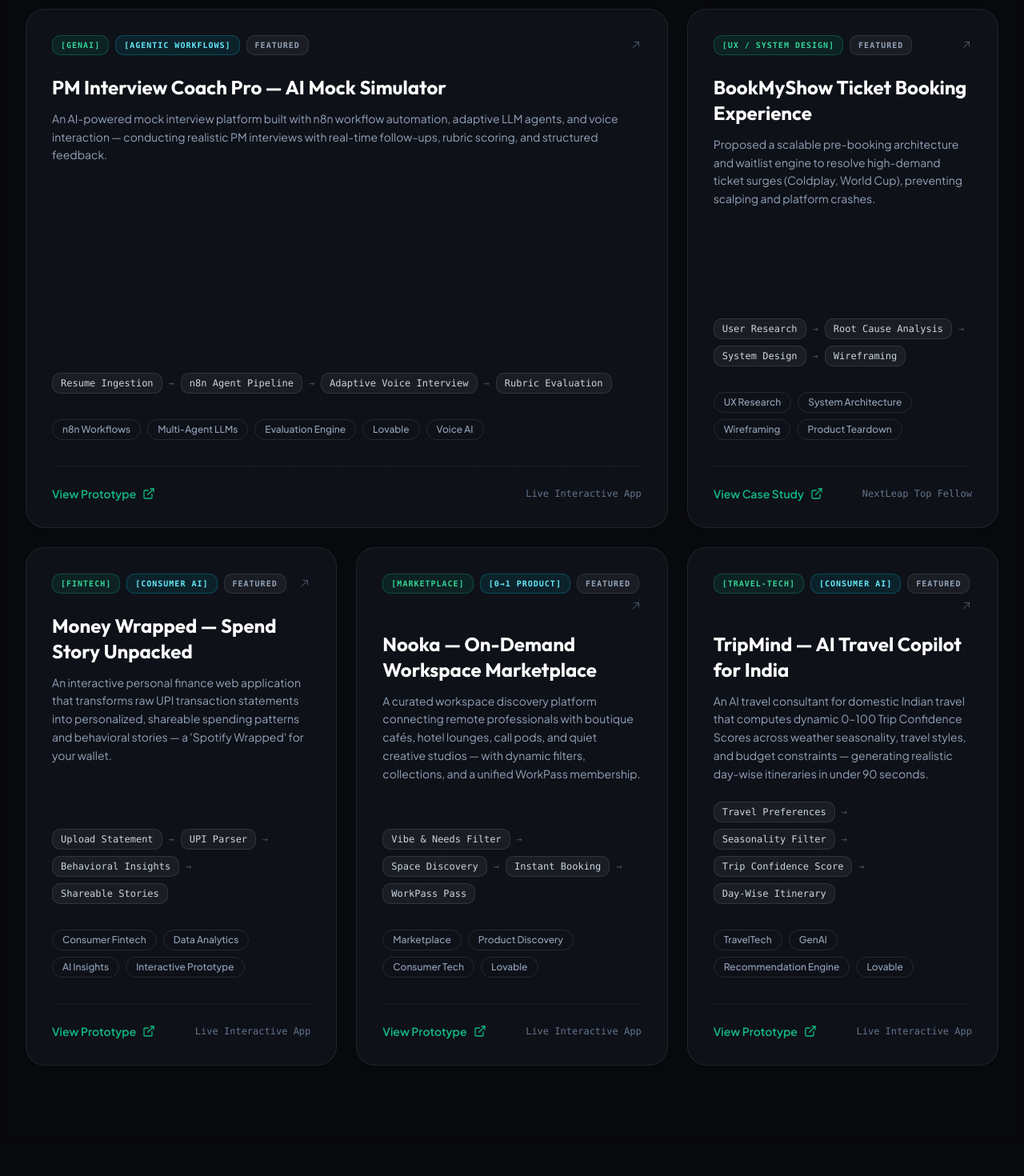
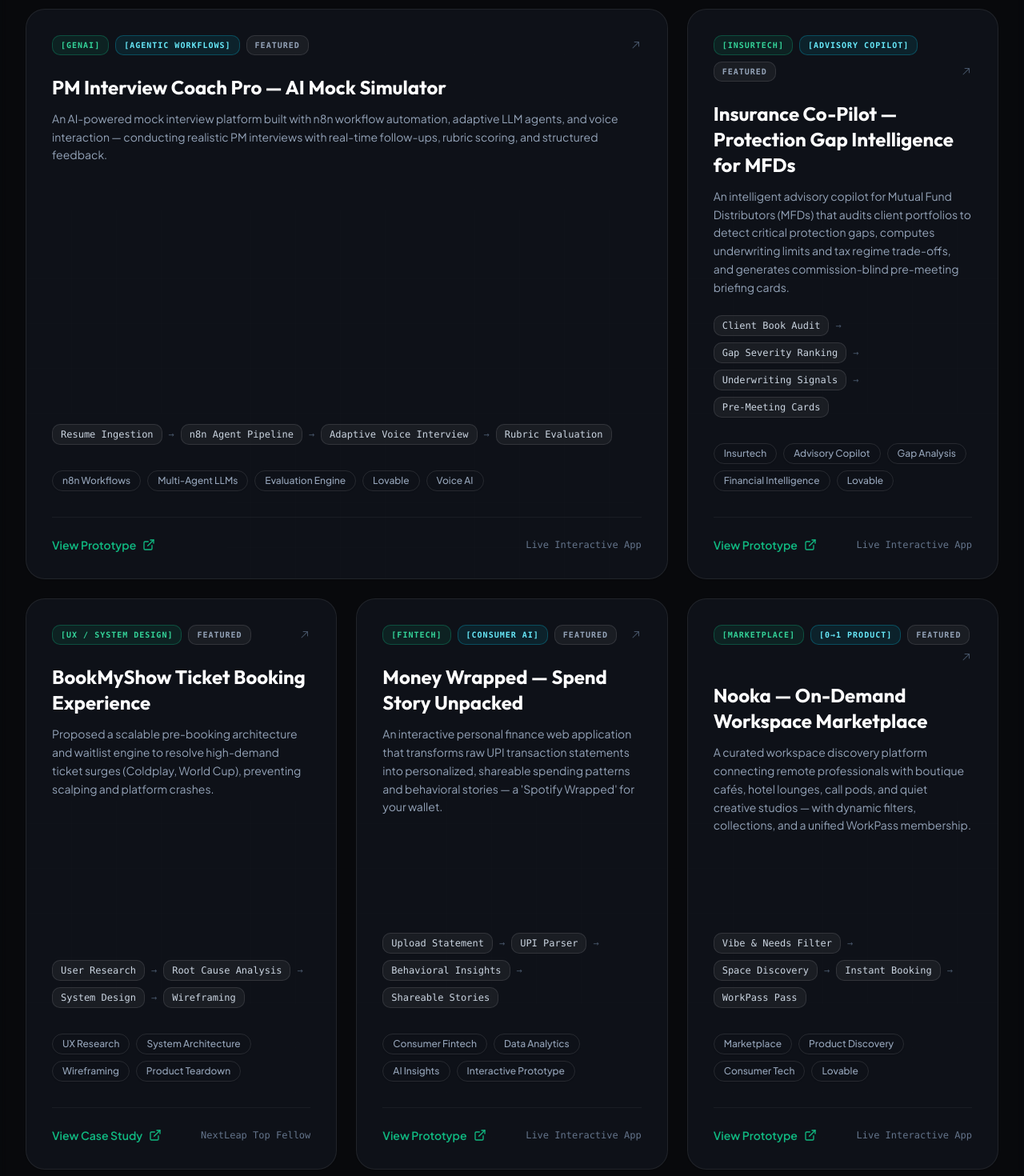
Before and after one commit to rdrahul1110/rahul-builds-products, a React (Vite) app: page / in a window 1280 px wide. Shown: the part 4780-6250 px from the top of the page at 80% size. Built offline with nearby package versions, Linux system fonts and the light colour scheme; the HTML template or start-up script is replaced by a standard one.

Commit message:
feat: add Insurance Co-Pilot (ZIVA) project and reorder projects list

```diff
--- a/src/components/Projects.tsx
+++ b/src/components/Projects.tsx
@@ -142,6 +142,18 @@ const Projects = () => {
     },
     {
       id: 2,
+      title: "Insurance Co-Pilot — Protection Gap Intelligence for MFDs",
+      category: "INSURTECH • ADVISORY COPILOT",
+      featured: true,
+      description: "An intelligent advisory copilot for Mutual Fund Distributors (MFDs) that audits client portfolios to detect critical protection gaps, computes underwriting limits and tax regime trade-offs, and generates commission-blind pre-meeting briefing cards.",
+      flow: ["Client Book Audit", "Gap Severity Ranking", "Underwriting Signals", "Pre-Meeting Cards"],
+      tags: ["Insurtech", "Advisory Copilot", "Gap Analysis", "Financial Intelligence", "Lovable"],
+      statusText: "Live Interactive App",
+      buttonText: "View Prototype",
+      link: "https://insurance-copilot-mfd.lovable.app"
+    },
+    {
+      id: 3,
       title: "BookMyShow Ticket Booking Experience",
       category: "UX / SYSTEM DESIGN",
       featured: true,
@@ -154,7 +166,7 @@ const Projects = () => {
       link: "/bookmyshow-case-study.pdf"
     },
     {
-      id: 3,
+      id: 4,
       title: "Money Wrapped — Spend Story Unpacked",
       category: "FINTECH • CONSUMER AI",
       featured: true,
@@ -166,7 +178,7 @@ const Projects = () => {
       link: "https://spend-story-unpacked.lovable.app"
     },
     {
-      id: 4,
+      id: 5,
       title: "Nooka — On-Demand Workspace Marketplace",
       category: "MARKETPLACE • 0→1 PRODUCT",
       featured: true,
@@ -178,7 +190,7 @@ const Projects = () => {
       link: "https://work-inspired-frontend.lovable.app"
     },
     {
-      id: 5,
+      id: 6,
       title: "TripMind — AI Travel Copilot for India",
       category: "TRAVEL-TECH • CONSUMER AI",
       featured: true,
@@ -192,12 +204,12 @@ const Projects = () => {
   ];
 
   const [workExperienceData, setWorkExperienceData] = useState(() => {
-    const saved = localStorage.getItem('portfolioProjectsData_v7');
+    const saved = localStorage.getItem('portfolioProjectsData_v8');
     return saved ? JSON.parse(saved) : initialWorkExperienceData;
   });
 
   useEffect(() => {
-    localStorage.setItem('portfolioProjectsData_v7', JSON.stringify(workExperienceData));
+    localStorage.setItem('portfolioProjectsData_v8', JSON.stringify(workExperienceData));
   }, [workExperienceData]);
 
   const handleEditWork = (index: number) => {
```
